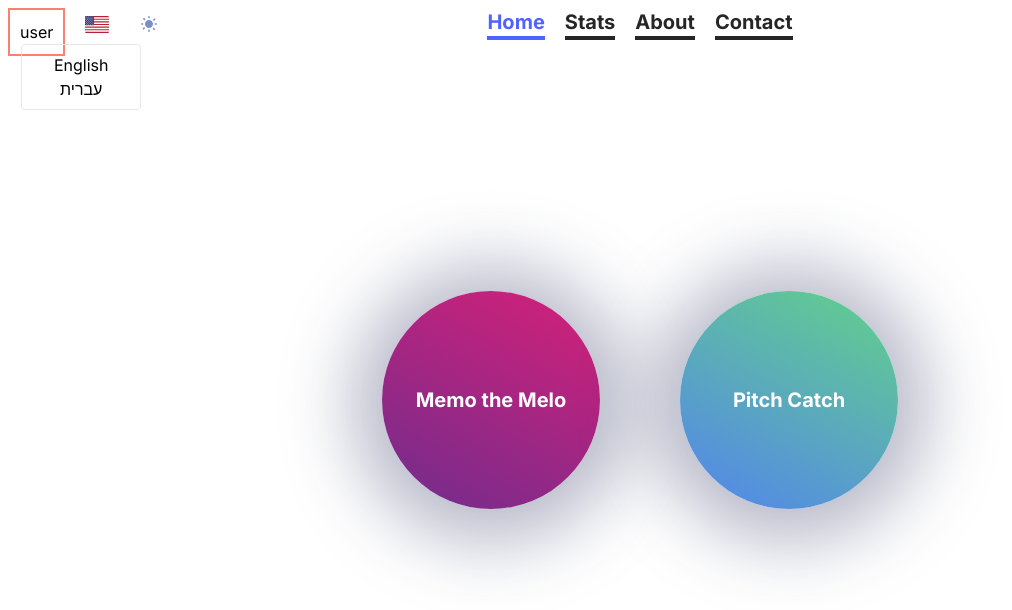
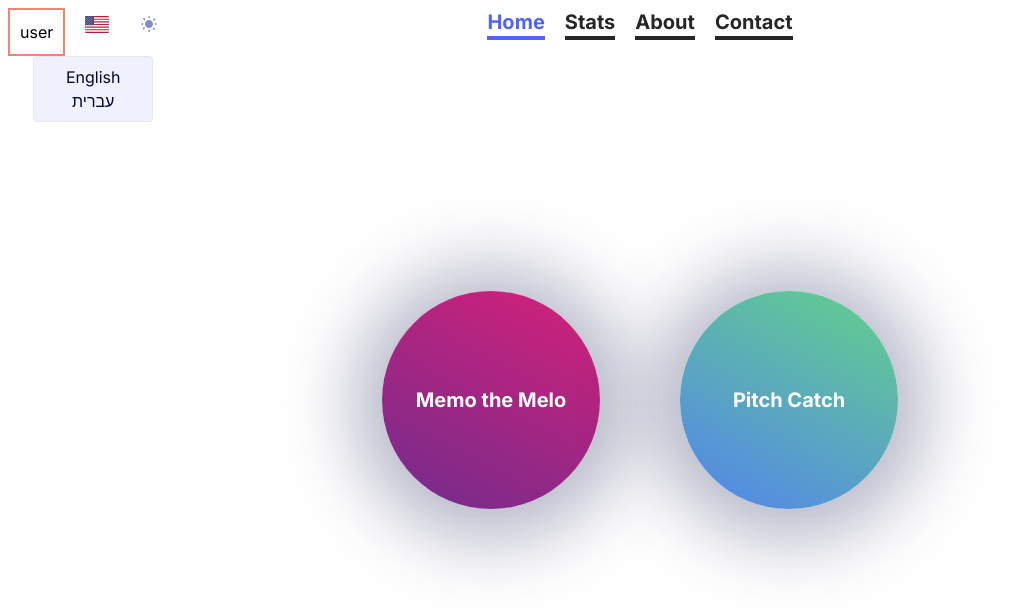
Before and after one commit to IradDoron/pitcholympics, a Next.js app: page /en in a window 1280 px wide. Both pictures are taken after a click on the button 93 px from the left and 32 px from the top of the page. Shown: the top 610 px of the page, without its empty margins (0-1012 px from the left). Built offline with nearby package versions, Linux system fonts and the light colour scheme.

Commit message:
update styles of menubar

```diff
--- a/src/components/core/menubar/Menubar.tsx
+++ b/src/components/core/menubar/Menubar.tsx
@@ -34,7 +34,9 @@ const Menubar = ({ content, trigger }: Props) => {
 				{trigger}
 			</div>
 			<div
-				className={`absolute ${isOpen ? 'block' : 'hidden'}`}
+				className={`absolute ${
+					isOpen ? 'block' : 'hidden'
+				} bg-light-surface-primary dark:bg-dark-surface-primary text-light-surface-onPrimary dark:text-dark-surface-onPrimary absolute top-9 mt-3 min-w-[120px] rounded border py-2`}
 				onClick={handleContentClick}
 			>
 				{content}
--- a/src/components/shared/navbar/LocaleSwitcher.tsx
+++ b/src/components/shared/navbar/LocaleSwitcher.tsx
@@ -15,7 +15,7 @@ const LocaleSwitcher = ({ params: { lang } }: LangParam) => {
 	return (
 		<Menubar
 			trigger={
-				<div className='focus:bg-light-900 data-[state=open]:bg-light-900 dark:focus:bg-dark-200 dark:data-[state=open]:bg-dark-200 w-12'>
+				<div className='w-12'>
 					{lang === 'he' ? (
 						<Image
 							src='/assets/icons/flags/israel-flag-icon.svg'
@@ -36,7 +36,7 @@ const LocaleSwitcher = ({ params: { lang } }: LangParam) => {
 				</div>
 			}
 			content={
-				<div className='absolute right-[-3rem] mt-3 min-w-[120px] rounded border py-2 dark:border-dark-400 dark:bg-dark-300'>
+				<div>
 					{i18n.locales.map((locale) => {
 						return (
 							<div key={locale}>
--- a/src/components/shared/navbar/Theme.tsx
+++ b/src/components/shared/navbar/Theme.tsx
@@ -38,7 +38,7 @@ const Theme = () => {
 				</div>
 			}
 			content={
-				<div className='absolute right-[-3rem] mt-3 min-w-[120px] rounded border py-2 dark:border-dark-400 dark:bg-dark-300'>
+				<div>
 					{themes.map((item) => (
 						<div
 							key={item.value}
```
